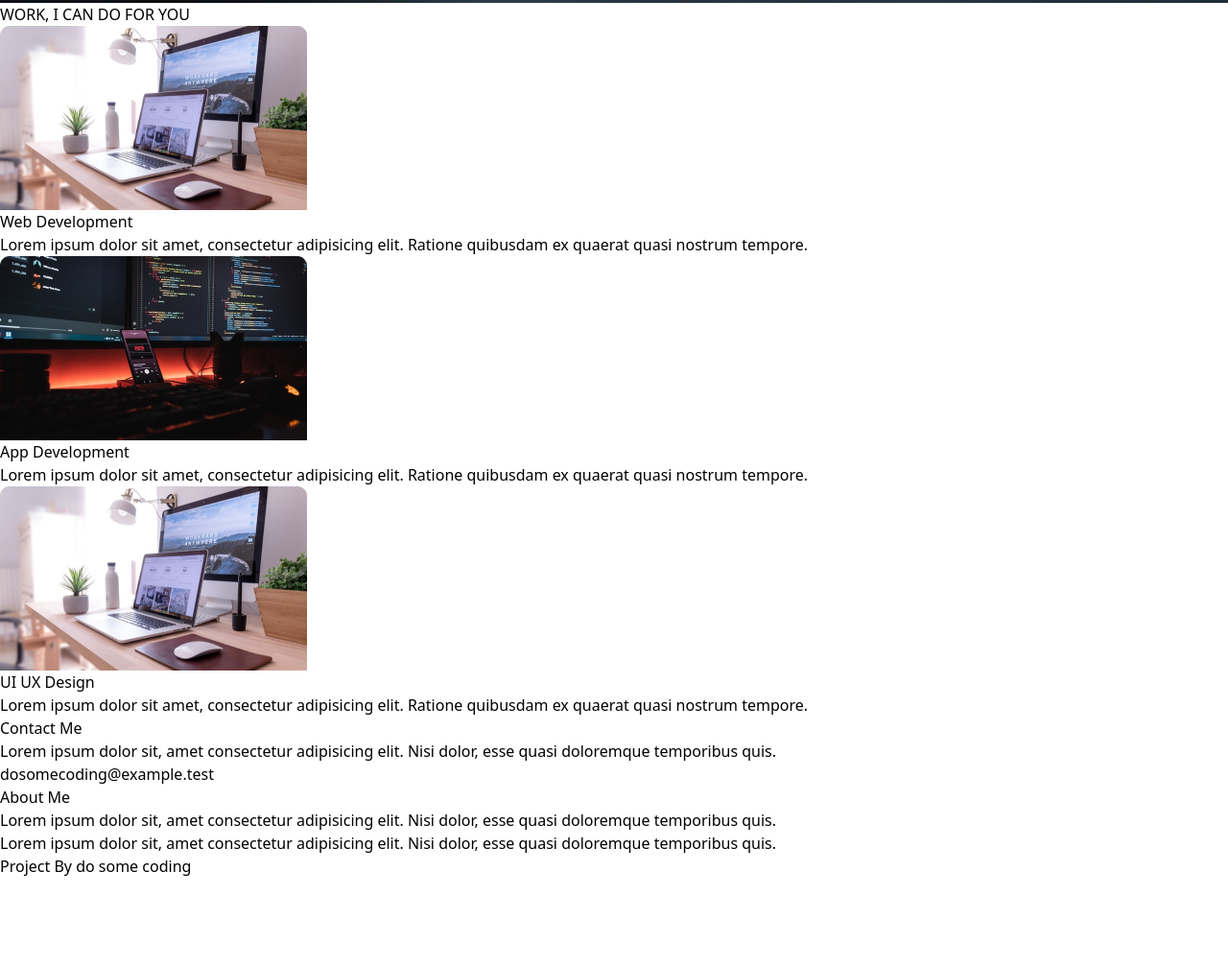
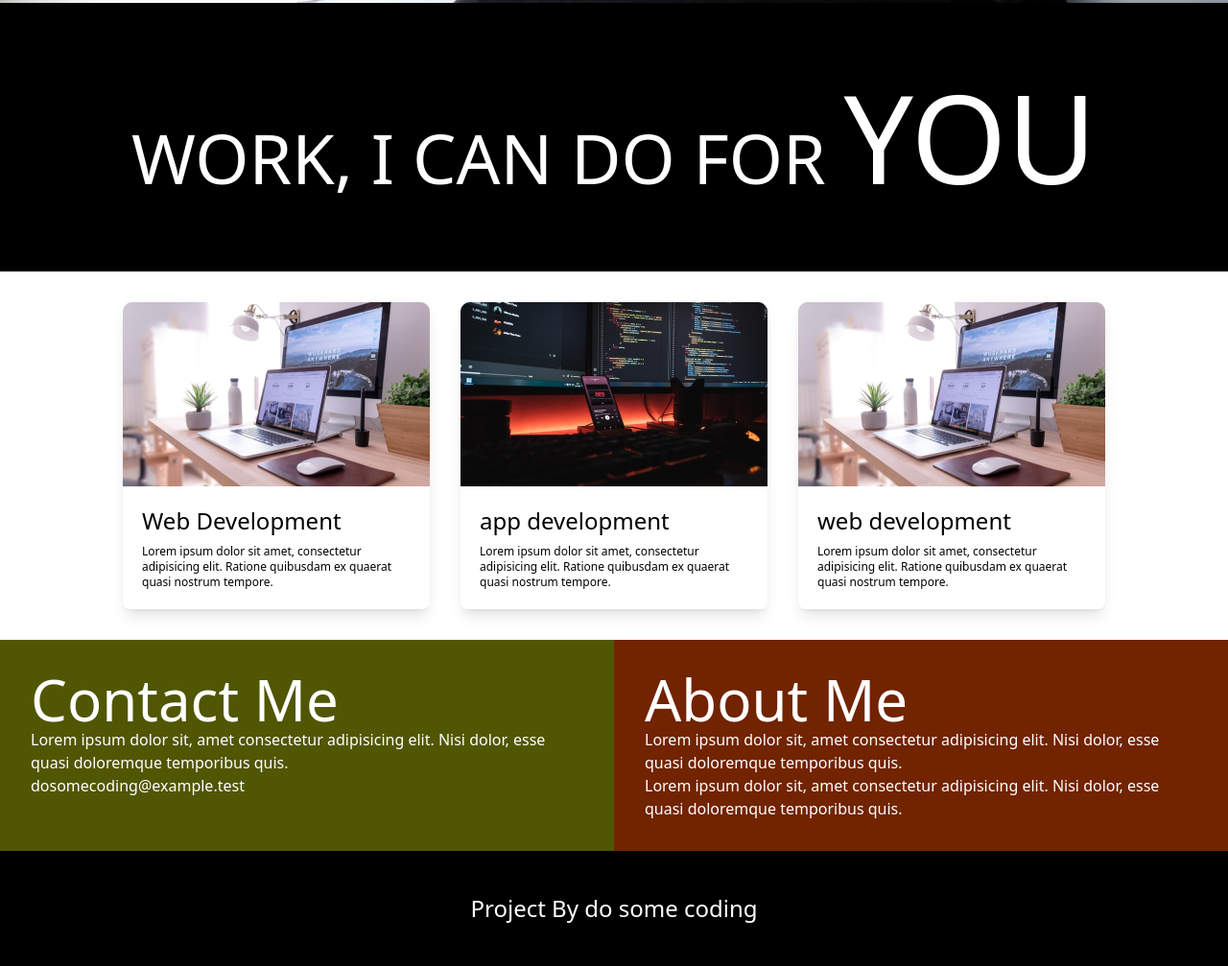
Before and after one commit to ronakkr/tail, a website: page src/index.html in a window 1280 px wide. Shown: the part 797-1804 px from the top of the page at 96% size. Before the commit the page ends 1712 px from the top, so only its background shows below. Drawn offline with Linux system fonts and the light colour scheme.

Commit message:
complite

```diff
--- a/src/index.html
+++ b/src/index.html
@@ -9,71 +9,71 @@
   </head>
   <body>
     <section
-      class="h-screen bg-[url('../images/developer.png')] flex justify-center pt-10"
+      class="h-screen bg-[url('../images/developer.png')] flex justify-center pt-10 bg-no-repeat bg-cover"
     >
       <div class="text-white text-4xl">
         <h2><span class="text-7xl">Hi,</span> I am John Doe</h2>
         <h1 class="text-7xl">FULL STACK DEVELOPER</h1>
       </div>
     </section>
-    <section class="">
-      <h2>WORK, I CAN DO FOR <span>YOU</span></h2>
+    <section class="h-[17.5rem] bg-black text-white grid place-content-center">
+      <h2 class="text-7xl text-center">
+        WORK, I CAN DO FOR <span class="text-9xl">YOU</span>
+      </h2>
     </section>
-    <section class="">
-      <div class="">
-        <div class="">
-          <div class="">
+    <section
+      class="flex gap-8 my-8 max-w-6xl mx-auto flex-wrap px-4 justify-center"
+    >
+      <div class="rounded-lg shadow-lg h-80 w-[320px]">
+        <div class="image_container">
           <img src="images/web.png" alt="web development" />
         </div>
-          <div class="">
-            <h3>Web Development</h3>
-            <p>
+        <div class="p-5">
+          <h3 class="text-2xl">Web Development</h3>
+          <p class="text-xs font-light mt-2">
             Lorem ipsum dolor sit amet, consectetur adipisicing elit. Ratione
             quibusdam ex quaerat quasi nostrum tempore.
           </p>
         </div>
       </div>
-      </div>
-      <div class="">
-        <div class="">
-          <div class="">
+
+      <div class="rounded-lg shadow-lg h-80 w-[320px]">
+        <div class="image_container">
           <img src="images/mobile.png" alt="app development" />
         </div>
-          <div class="">
-            <h3>App Development</h3>
-            <p>
+        <div class="p-5">
+          <h3 class="text-2xl">app development</h3>
+          <p class="text-xs font-light mt-2">
             Lorem ipsum dolor sit amet, consectetur adipisicing elit. Ratione
             quibusdam ex quaerat quasi nostrum tempore.
           </p>
         </div>
       </div>
-      </div>
-      <div class="">
-        <div class="">
-          <div class="">
+
+      <div class="rounded-lg shadow-lg h-80 w-[320px]">
+        <div class="image_container">
           <img src="images/web.png" alt="web development" />
         </div>
-          <div class="">
-            <h3>UI UX Design</h3>
-            <p>
+        <div class="p-5">
+          <h3 class="text-2xl">web development</h3>
+          <p class="text-xs font-light mt-2">
             Lorem ipsum dolor sit amet, consectetur adipisicing elit. Ratione
             quibusdam ex quaerat quasi nostrum tempore.
           </p>
         </div>
       </div>
-      </div>
     </section>
-    <section class="">
-      <div class="">
-        <h2>Contact Me</h2>
+    <section class="flex text-white">
+      <div class="p-8 bg-[#515603]">
+        <h2 class="text-6xl">Contact Me</h2>
         <p>
           Lorem ipsum dolor sit, amet consectetur adipisicing elit. Nisi dolor,
           esse quasi doloremque temporibus quis.
         </p>
         <p>dosomecoding@example.test</p>
       </div>
-      <div class="">
-        <h2>About Me</h2>
+      <div class="p-8 bg-[#722300]">
+        <h2 class="text-6xl">About Me</h2>
 
         <p>
           Lorem ipsum dolor sit, amet consectetur adipisicing elit. Nisi dolor,
@@ -85,6 +85,10 @@
         </p>
       </div>
     </section>
-    <footer>Project By do some coding</footer>
+    <footer
+      class="h-[7.5rem] bg-black text-white grid place-content-center text-2xl"
+    >
+      Project By do some coding
+    </footer>
   </body>
 </html>
```
Also changed, not shown: src/style/output.css. Lines whose indentation alone changed are shown as unchanged.
